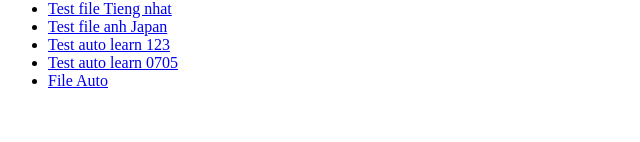
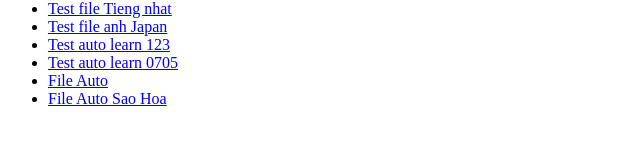
Before and after one commit to hiendo1-a11y/ai-test-data, a plain HTML site: page index.html in a window 1280 px wide. Shown: the part 294-436 px from the top of the page, without its empty margins (0-640 px from the left). Drawn offline with Linux system fonts and the light colour scheme.

Commit message:
Update index.html

```diff
--- a/index.html
+++ b/index.html
@@ -37,6 +37,11 @@
         <li><a href="Test_auto_learn_0705.pdf"> Test auto learn 0705</a></li>
 
         <li><a href="File_Auto.pdf"> File Auto</a></li>
+
+        <li><a href="File_Auto_Sao_Hoa.pdf"> File Auto Sao Hoa</a></li>
+
+
+
     </ul>
 </body>
 </html>
```
